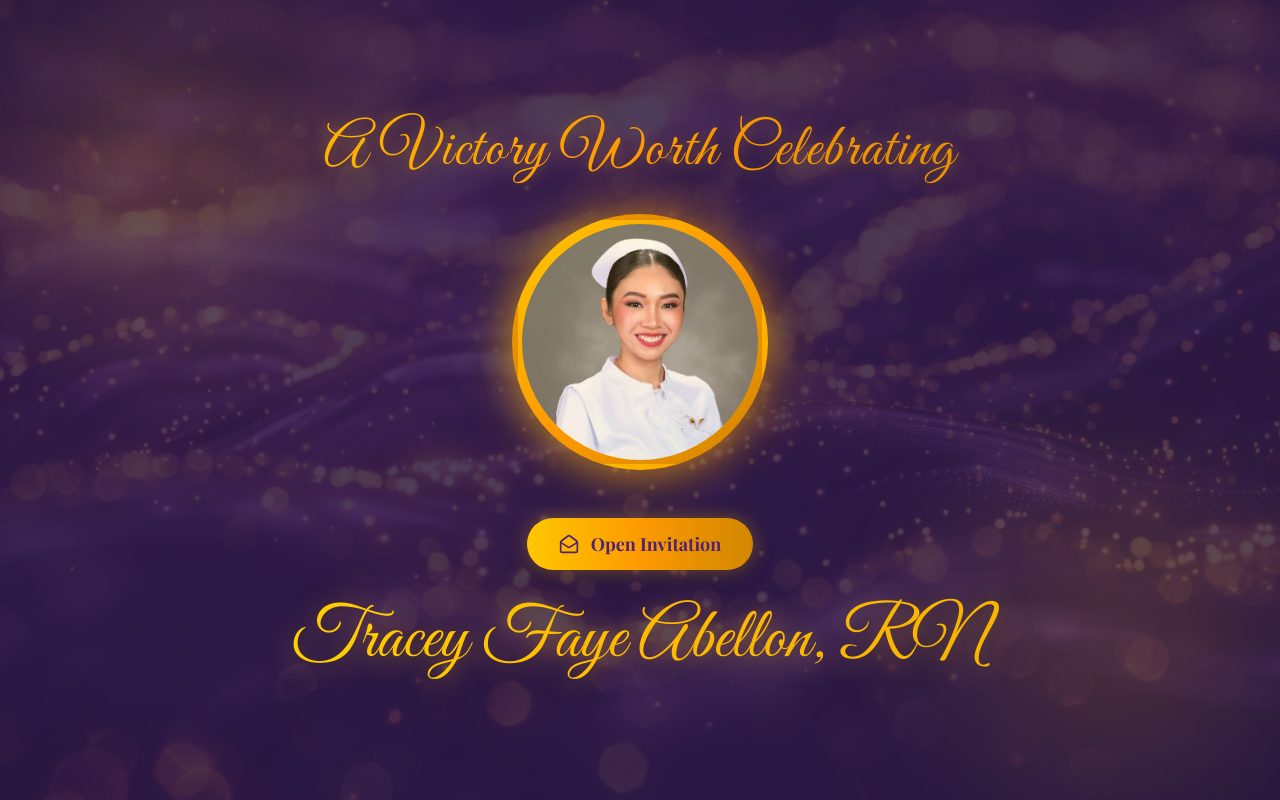
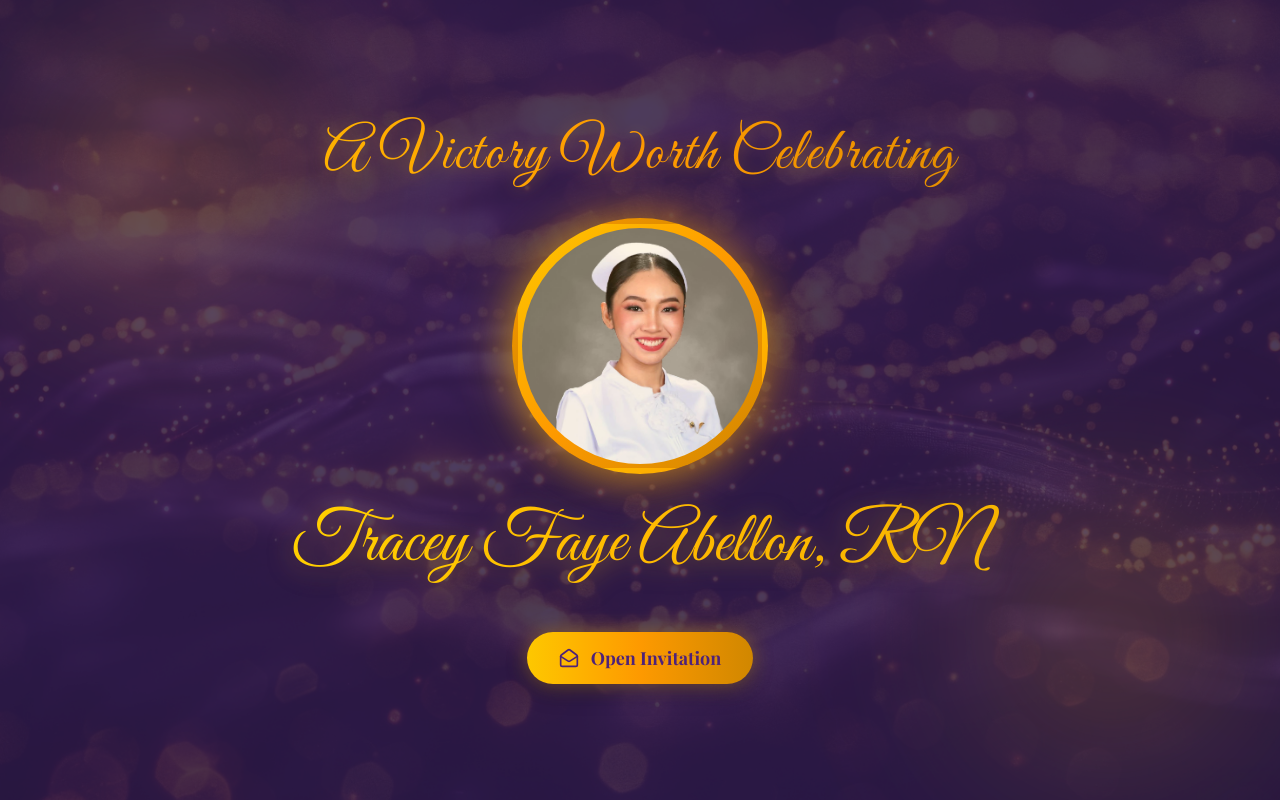
Before and after one commit to timmidel/party-invitation, a Next.js app: page / in a window 1280 px wide. Built offline with nearby package versions, Linux system fonts and the light colour scheme; a web font is replaced by a local one.

Commit message:
feat: add favicon and fix minor layout and content bugs

```diff
--- a/components/OpenInvitation.tsx
+++ b/components/OpenInvitation.tsx
@@ -50,13 +50,13 @@ export default function OpenInvitation({ onOpen }: OpenInvitationProps) {
             </div>
           </div>
         </motion.div>
-        <GoldenButton onClick={onOpen} className="mt-4 md:mt-6 ">
+        <h2 className="font-script leading-[1.3] text-4xl sm:text-5xl md:text-6xl lg:text-7xl bg-gradient-to-r from-yellow-300 via-amber-400 to-yellow-500 bg-clip-text text-transparent drop-shadow-[0_4px_12px_rgba(232,165,25,0.5)] w-full px-2">
+          Tracey Faye Abellon, RN
+        </h2>
+        <GoldenButton onClick={onOpen} className="mt-2 md:mt-4 ">
           <MailOpen className="w-4 h-4 md:w-5 md:h-5 text-primary" />
           Open Invitation
         </GoldenButton>
-        <h2 className=" shrink-h-xxs font-script leading-[1.3] text-4xl sm:text-5xl md:text-6xl lg:text-7xl bg-gradient-to-r from-yellow-300 via-amber-400 to-yellow-500 bg-clip-text text-transparent drop-shadow-[0_4px_12px_rgba(232,165,25,0.5)] w-full px-2">
-          Tracey Faye Abellon, RN
-        </h2>
       </motion.div>
     </div>
   );
--- a/components/sections/Hero.tsx
+++ b/components/sections/Hero.tsx
@@ -36,10 +36,10 @@ const Hero = ({ timeLeft, menuItems }: HeroProps) => {
         />
       </div>
       <div className="relative z-10 shrink-h-sm shrink-h-xs">
-        <h1 className="font-script leading-[1.3] text-4xl md:text-6xl lg:text-7xl bg-linear-to-r from-yellow-300 via-amber-400 to-yellow-500 bg-clip-text text-transparent drop-shadow-[0_4px_12px_rgba(232,165,25,0.5)]">
+        <h1 className="font-script leading-[1.3] text-6xl lg:text-7xl bg-linear-to-r from-yellow-300 via-amber-400 to-yellow-500 bg-clip-text text-transparent drop-shadow-[0_4px_12px_rgba(232,165,25,0.5)]">
           Tracey Faye Abellon&apos;s
         </h1>
-        <h2 className="font-script leading-[1.3] text-3xl md:text-5xl lg:text-6xl bg-linear-to-r from-yellow-400 via-amber-500 to-yellow-600 bg-clip-text text-transparent tracking-wide drop-shadow-[0_2px_8px_rgba(232,165,25,0.4)] mt-4">
+        <h2 className="font-script leading-[1.3] text-5xl  lg:text-6xl bg-linear-to-r from-yellow-400 via-amber-500 to-yellow-600 bg-clip-text text-transparent tracking-wide drop-shadow-[0_2px_8px_rgba(232,165,25,0.4)] mt-4">
           Victory Party
         </h2>
         <p className="mt-8 text-2xl md:text-xl text-amber-100">
--- a/components/sections/Rsvp.tsx
+++ b/components/sections/Rsvp.tsx
@@ -67,8 +67,12 @@ const Rsvp = () => {
         <div className="max-w-4xl mx-auto text-center font-playfair">
           <FadeUp>
             <SectionHeading>RSVP</SectionHeading>
-            <p className="text-base md:text-lg text-amber-100 mt-4 mb-8 md:mb-12 px-2">
+            <p className="text-base md:text-lg text-amber-100 mt-4 px-2">
               Let us know if you can join the celebration!
+            </p>
+            <p className="text-base italic md:text-lg text-amber-100/80 mt-4 mb-8 md:mb-12 px-2">
+              Note: Please RSVP for yourself and any other guests, even if you
+              are not able to attend.
             </p>
           </FadeUp>
 
```
Also changed, not shown: 1 other file (tests, documents, lock files or other folders).
